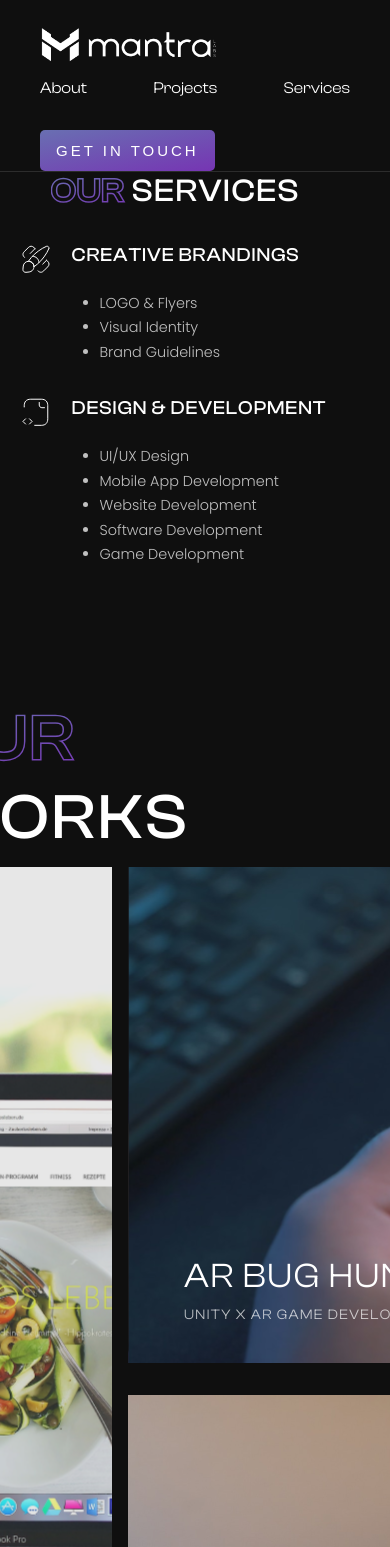
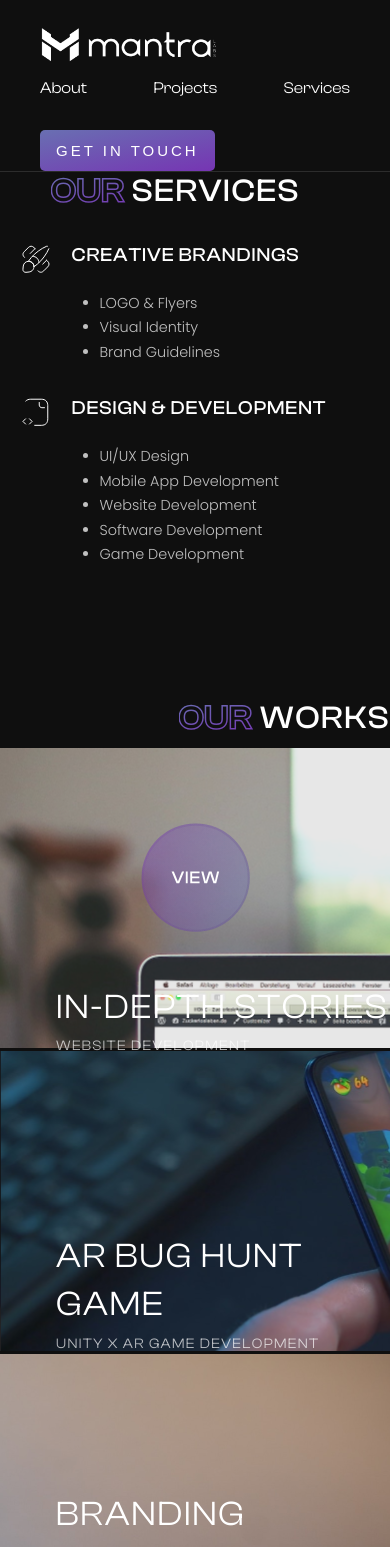
Before and after one commit to aashish-cd/fund-raiser, a Next.js app: page / in a window 390 px wide. Shown: the top 1547 px of the page. Built offline with nearby package versions, Linux system fonts and the light colour scheme.

Commit message:
responsive

```diff
--- a/components/OurWork/Works.module.scss
+++ b/components/OurWork/Works.module.scss
@@ -121,3 +121,42 @@
     color: rgba(255, 255, 255, 0.7);
   }
 }
+
+@media screen and (max-width: 768px) {
+  .Wraper {
+    .Maindiv {
+      .Upper {
+        margin-right: 0px;
+        .heading {
+          font-size: 2rem;
+        }
+      }
+      .DemoWork {
+        grid-template-columns: 1;
+        grid-template-rows: 1;
+
+        .Work1 {
+          width: 100%;
+          height: 300px;
+          grid-row: 1;
+          grid-column: 1;
+          .ViewImage {
+            height: 100%;
+          }
+        }
+        .Work2 {
+          width: 100%;
+          height: 300px;
+          grid-row: 2;
+          grid-column: 1;
+        }
+        .Work3 {
+          width: 100%;
+          height: 300px;
+          grid-row: 3;
+          grid-column: 1;
+        }
+      }
+    }
+  }
+}
```
